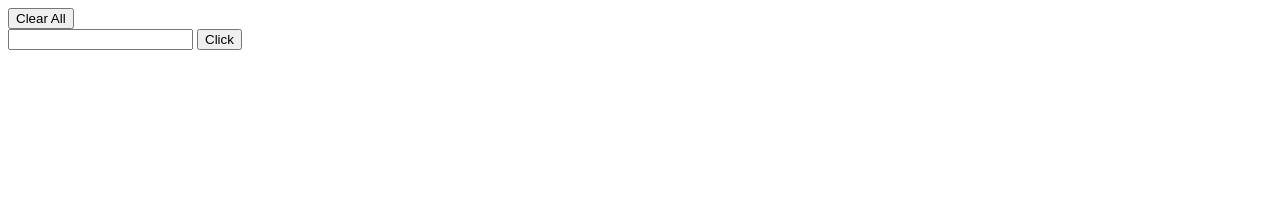
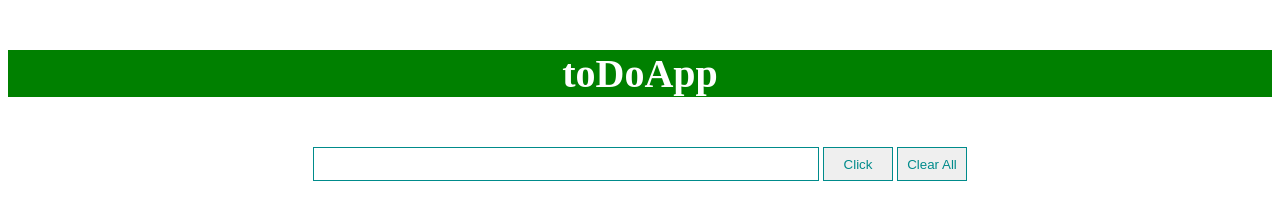
Before and after one commit to Pukhtanayama/toDoAppl, a plain HTML site: page index.html in a window 1280 px wide. Drawn offline with Linux system fonts and the light colour scheme.

Commit message:
Add files via upload

```diff
--- a/index.html
+++ b/index.html
@@ -5,18 +5,21 @@
     <meta http-equiv="X-UA-Compatible" content="IE=edge">
     <meta name="viewport" content="width=device-width, initial-scale=1.0">
     <title>toDoApp</title>
+    <link rel="stylesheet" href="style.css">
 </head>
 <body>
 
- <button onclick="clearAllBtn()">Clear All</button>
-<br>
+ <h1>toDoApp</h1>
+ <div class="div">
 <input type="text" name="" id="input">
-<button onclick="clickBtn()">Click</button>
+<button class="clickButton" onclick="clickBtn()">Click</button>
+<button class="clearAllButton" onclick="clearAllBtn()">Clear All</button>
+
 <div id="main">
 
 </div>
 
-
+</div>
 
 
 
--- /dev/null
+++ b/style.css
@@ -0,0 +1,50 @@
+.div{
+    text-align: center;
+    margin-top: 50px;
+}
+
+#input{
+    color: darkcyan;
+    border: 1px solid darkcyan !important;
+    width: 500px;
+    height: 30px;
+}
+
+
+
+.clickButton{
+    color: darkcyan;
+    border: 1px solid darkcyan;
+    height: 33.5px;
+    width: 70px;
+
+}
+
+.clearAllButton{
+    color: darkcyan;
+    border: 1px solid darkcyan;
+    height: 33.5px;
+    width: 70px;
+
+}
+
+h1{
+    margin-top: 50px;
+    background-color: green;
+    color: white;
+    text-align: center;
+    font-size: 40px;
+}
+
+BUTTON{
+    color: darkcyan;
+    border: 1px solid darkcyan;
+
+}
+
+@media(max-width: 700px){
+    #input{
+        width: 300px;
+    }
+
+}
```
